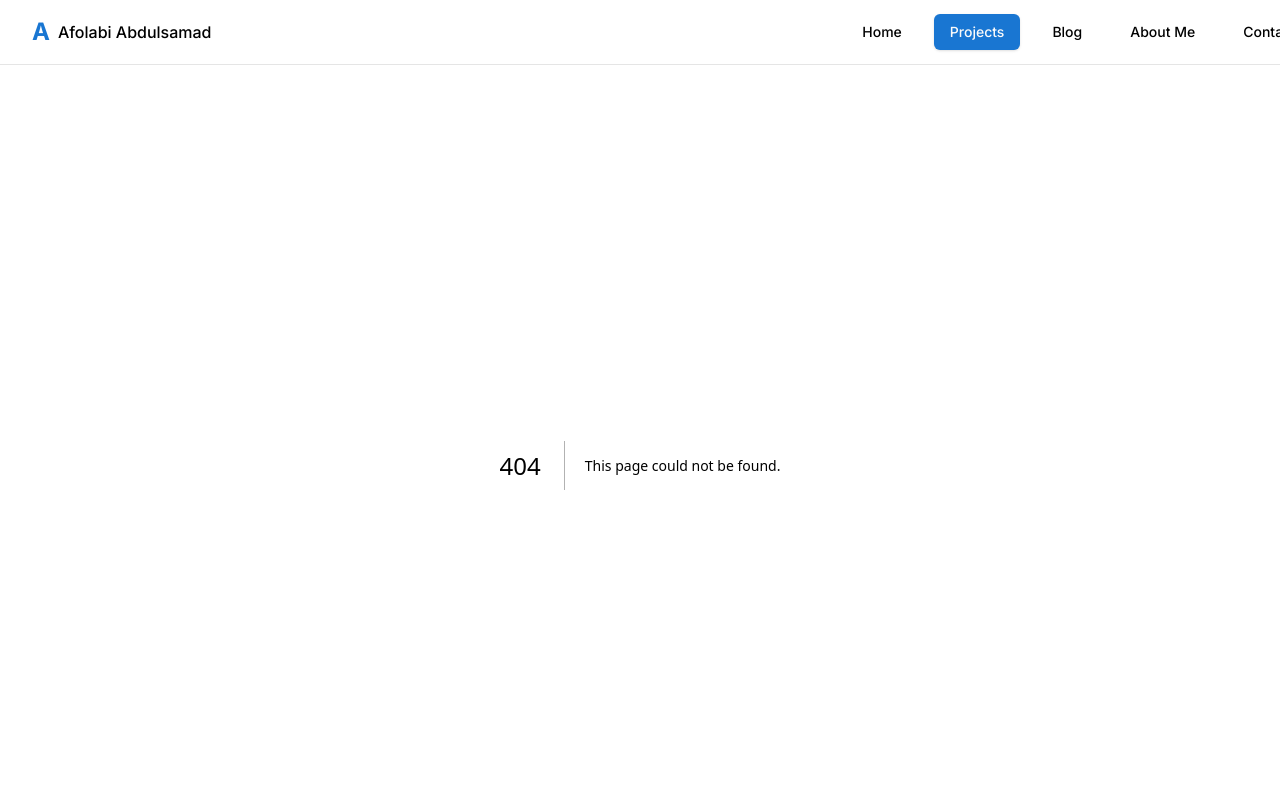
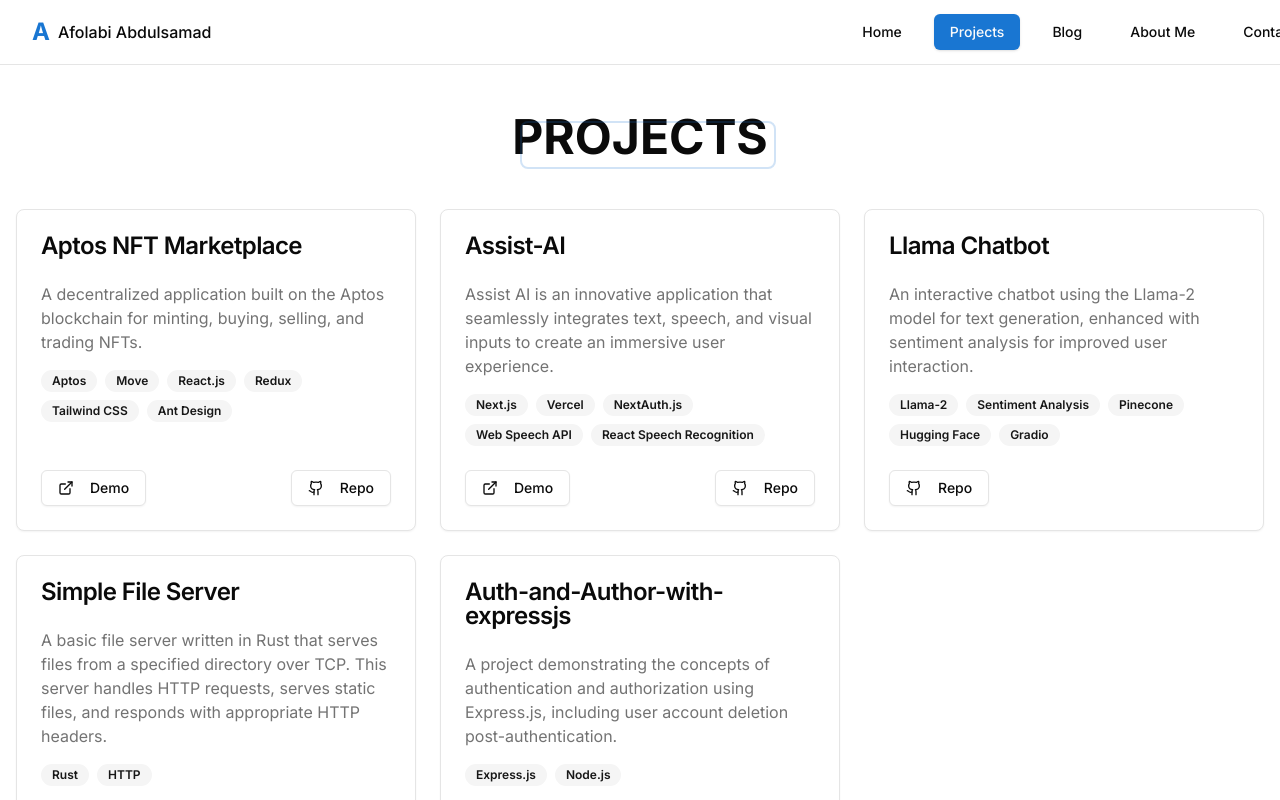
Before and after one commit to fullendmaestro/my_portfolio_site, a Next.js app: page /projects in a window 1280 px wide. Before the commit this address had no page. Shown: the top 800 px of the page. Built offline with nearby package versions, Linux system fonts and the light colour scheme.

Commit message:
added projects page

```diff
--- /dev/null
+++ b/app/projects/page.tsx
@@ -0,0 +1,78 @@
+import { PageTitle } from "@/components/page-title";
+import { ProjectCard } from "@/components/project-card";
+
+const projects = [
+  {
+    title: "Aptos NFT Marketplace",
+    description:
+      "A decentralized application built on the Aptos blockchain for minting, buying, selling, and trading NFTs.",
+    technologies: [
+      "Aptos",
+      "Move",
+      "React.js",
+      "Redux",
+      "Tailwind CSS",
+      "Ant Design",
+    ],
+    demoLink: "https://aptos-nft-marketplace-pi.vercel.app/",
+    repoLink: "https://github.com/fullendmaestro/aptos-nft-marketplace",
+  },
+  {
+    title: "Assist-AI",
+    description:
+      "Assist AI is an innovative application that seamlessly integrates text, speech, and visual inputs to create an immersive user experience.",
+    technologies: [
+      "Next.js",
+      "Vercel",
+      "NextAuth.js",
+      "Web Speech API",
+      "React Speech Recognition",
+    ],
+    demoLink: "https://assist-ai-eta.vercel.app/",
+    repoLink: "https://github.com/fullendmaestro/assist-ai",
+  },
+  {
+    title: "Llama Chatbot",
+    description:
+      "An interactive chatbot using the Llama-2 model for text generation, enhanced with sentiment analysis for improved user interaction.",
+    technologies: [
+      "Llama-2",
+      "Sentiment Analysis",
+      "Pinecone",
+      "Hugging Face",
+      "Gradio",
+    ],
+    demoLink: "",
+    repoLink: "https://github.com/fullendmaestro/Llama-Chatbot",
+  },
+  {
+    title: "Simple File Server",
+    description:
+      "A basic file server written in Rust that serves files from a specified directory over TCP. This server handles HTTP requests, serves static files, and responds with appropriate HTTP headers.",
+    technologies: ["Rust", "HTTP"],
+    demoLink: "",
+    repoLink: "https://github.com/fullendmaestro/simple-file-server",
+  },
+  {
+    title: "Auth-and-Author-with-expressjs",
+    description:
+      "A project demonstrating the concepts of authentication and authorization using Express.js, including user account deletion post-authentication.",
+    technologies: ["Express.js", "Node.js"],
+    demoLink: "",
+    repoLink:
+      "https://github.com/fullendmaestro/authentication-and-authorisation-with-expressjs",
+  },
+];
+
+export default function ProjectsPage() {
+  return (
+    <div className="container py-12 px-4">
+      <PageTitle>PROJECTS</PageTitle>
+      <div className="grid gap-6 sm:grid-cols-1 md:grid-cols-2 lg:grid-cols-3 max-w-7xl mx-auto justify-center">
+        {projects.map((project, index) => (
+          <ProjectCard key={index} {...project} />
+        ))}
+      </div>
+    </div>
+  );
+}
```
